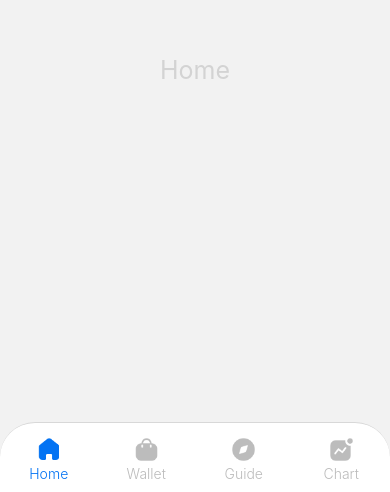
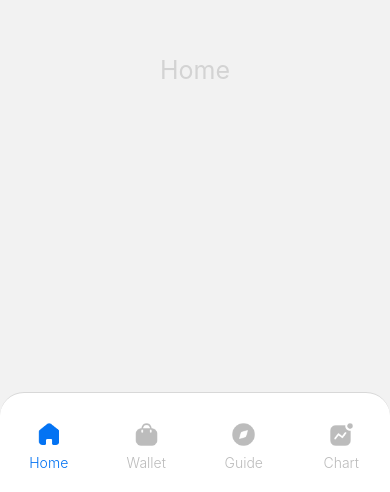
Before and after one commit to Yashwantnaik7/MakeMyShelf, a React Native app: screen /Today in a window 390 px wide. Shown: the part 352-844 px from the top of the page. Built offline with nearby package versions, Linux system fonts and the light colour scheme.

Commit message:
assigned figma constant value to design

```diff
--- a/src/common/components/TimelineComponent.tsx
+++ b/src/common/components/TimelineComponent.tsx
@@ -84,7 +84,7 @@ const TimelineComponent = ({route}: {route: any}) => {
         lineColor: getCurrentColors(item).lineColor,
       }))}
       renderDetail={renderDetail}
-      circleSize={25}
+      circleSize={26}
       lineWidth={2}
       timeContainerStyle={{minWidth: 52, marginTop: -4}}
       timeStyle={{textAlign: 'center', color: 'black', padding: 5}}
@@ -109,11 +109,11 @@ const styles = StyleSheet.create({
   },
   title: {
     fontSize: 16,
-    fontWeight: 'bold',
+    fontWeight: '600',
   },
   imageContainer: {
-    width: 45,
-    height: 45,
+    width: 40,
+    height: 40,
     borderRadius: 30,
     backgroundColor: 'white',
     justifyContent: 'center',
--- a/src/routes/tab/TabNavigator.tsx
+++ b/src/routes/tab/TabNavigator.tsx
@@ -56,13 +56,13 @@ export default TabNavigator;
 export const styles = StyleSheet.create({
   tabBarStyle: {
     backgroundColor: Colors.white,
-    height: 70,
-    borderTopLeftRadius: 35,
-    borderTopRightRadius: 35,
+    height: 100,
+    borderTopLeftRadius: 24,
+    borderTopRightRadius: 24,
     position: 'absolute',
   },
   tabBarItemStyle: {
-    paddingVertical: 10,
+    paddingVertical: 21,
     marginHorizontal: 4,
   },
 });
```
